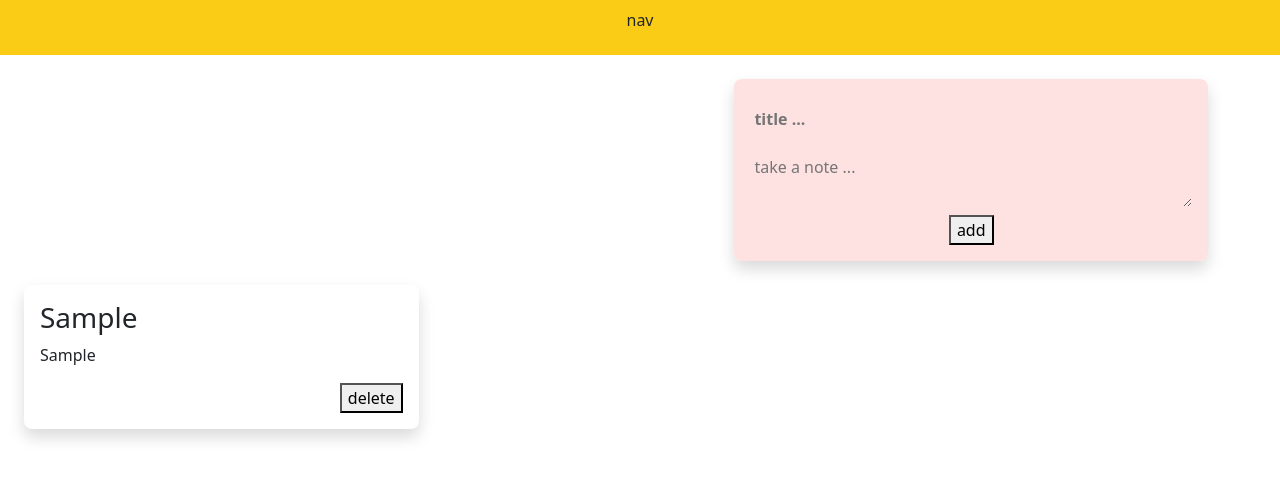
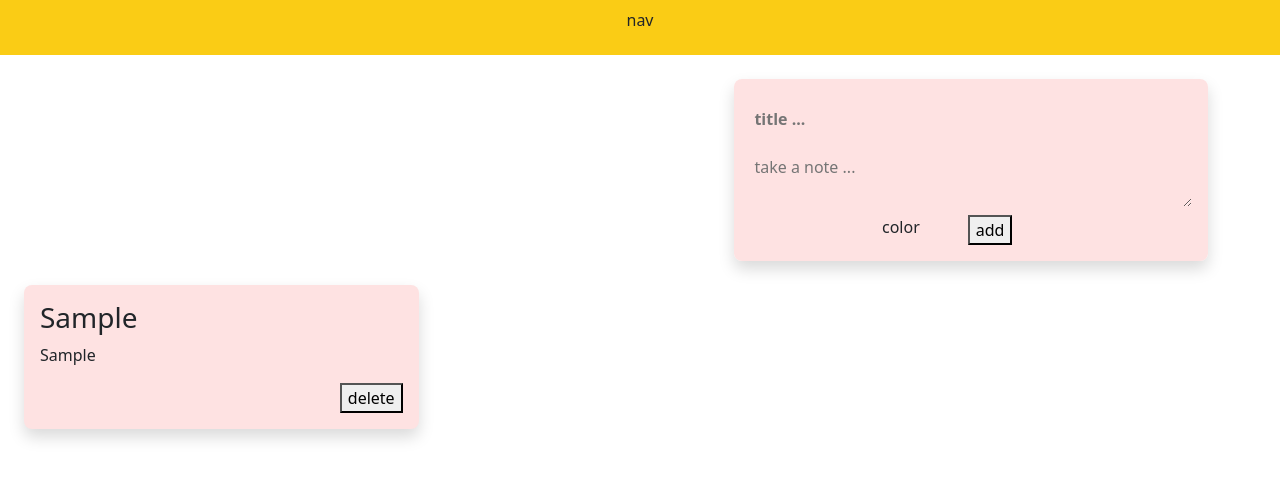
Before and after one commit to MiaadEstakhri/note-app, a React (Create React App) app: page / in a window 1280 px wide. Both pictures are taken after typing "Sample", "Sample" into the empty fields and a click on the button "add". Shown: the top 478 px of the page. Built offline with nearby package versions, Linux system fonts and the light colour scheme.

Commit message:
make background color dynamic

```diff
--- a/src/components/comment/Comment.jsx
+++ b/src/components/comment/Comment.jsx
@@ -1,8 +1,8 @@
-const Comment = ({ background, title, des, onClick }) => {
+const Comment = ({ bg, title, des, onClick }) => {
   return (
     <div
       className="comments w-100 mb-4 text-start p-3 shadow rounded-3"
-      style={{ background: background }}
+      style={{ background: bg }}
     >
       <h3>{title}</h3>
       <p className="">{des}</p>
--- a/src/components/commentList/CommentList.jsx
+++ b/src/components/commentList/CommentList.jsx
@@ -15,7 +15,7 @@ const CommentList = ({ comments, removeHandler }) => {
         key={e.id}
         title={e.title}
         des={e.des}
-        background={e.background}
+        bg={e.bg || "#fee2e2"}
         onClick={() => removeHandler(e.id)}
       />
     );
--- a/src/components/newComment/NewComment.jsx
+++ b/src/components/newComment/NewComment.jsx
@@ -1,12 +1,13 @@
+import { useState } from "react";
 import Input from "../../common/input/Input";
 import Textarea from "../../common/textarea/Textarea";
+import SidebarBg from "../sidebarBg/SidebarBg";
 import "./newComment.css";
-import { useState } from "react";
 
 const NewComment = ({ addHandler }) => {
   const [input, setInput] = useState("");
   const [textarea, setTextarea] = useState("");
-
+  const [bg, setBg] = useState("");
   const inputHandler = (e) => {
     const value = e.target.value;
     setInput(value);
@@ -19,9 +20,10 @@ const NewComment = ({ addHandler }) => {
 
   const submitHandler = (e) => {
     e.preventDefault();
-    addHandler(input, textarea);
+    addHandler(input, textarea, bg);
     setInput("");
     setTextarea("");
+    setBg("");
   };
 
   return (
@@ -34,7 +36,12 @@ const NewComment = ({ addHandler }) => {
       >
         <Input onChange={inputHandler} value={input} />
         <Textarea onChange={areaHandler} value={textarea} />
-        <button type="submit">add</button>
+        <div className="d-flex ">
+          <SidebarBg bg={bg} setBg={setBg} />
+          <button className="mx-5" type="submit">
+            add
+          </button>
+        </div>
       </fieldset>
     </form>
   );
--- a/src/components/newComment/newComment.css
+++ b/src/components/newComment/newComment.css
@@ -8,3 +8,7 @@ input,
 textarea {
   outline: none;
 }
+
+button{
+
+}
--- a/src/container/discussion/Discussion.jsx
+++ b/src/container/discussion/Discussion.jsx
@@ -57,11 +57,12 @@ const note = [
 const Discussion = () => {
   const [comments, setComments] = useState([]);
 
-  const addHandler = (input, textarea) => {
+  const addHandler = (input, textarea, bg) => {
     const newComment = {
       id: Math.floor(Math.random() * 1000),
       title: input,
       des: textarea,
+      bg: bg,
     };
     setComments([...comments, newComment]);
   };
@@ -72,14 +73,19 @@ const Discussion = () => {
   };
 
   useEffect(() => {
-    const saveComments = JSON.parse(localStorage.getItem("comment"));
+    const saveComments = JSON.parse(localStorage.getItem("comment")) || [];
     if (saveComments) setComments(saveComments);
   }, []);
 
-  useEffect(() => {
-    localStorage.setItem("comment", JSON.stringify(comments));
-  }, [comments]);
-
+  useEffect(
+    (id) => {
+      if (comments.length) {
+        localStorage.setItem("comment", JSON.stringify(comments));
+      }
+    },
+    [comments]
+  );
+  console.log("comments", comments);
   return (
     <div>
       <Navigation />
```
